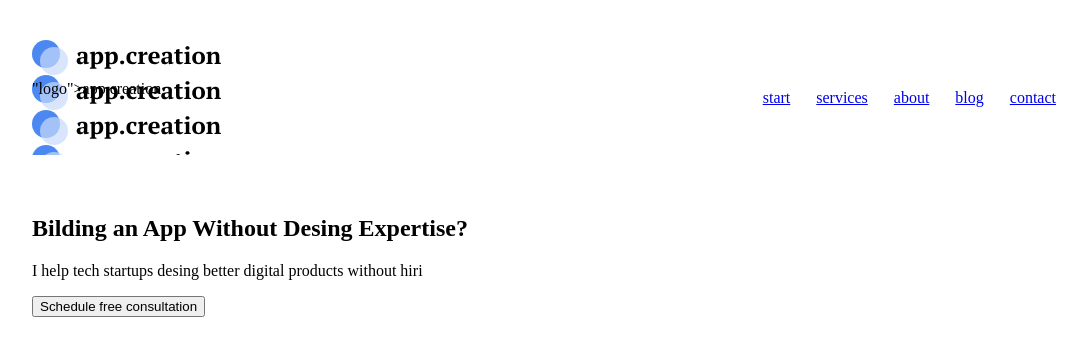
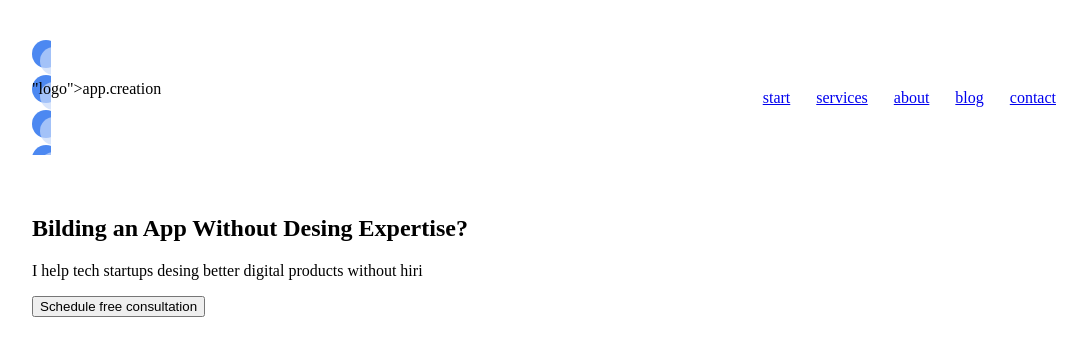
Before and after one commit to proxkatrin/New-Project, a plain HTML site: page Index.html in a window 1280 px wide. Shown: the whole page, without its empty margins (96-1183 px from the left). Drawn offline with Linux system fonts and the light colour scheme; a web font is replaced by a local one.

Commit message:
Update style.css
изменение размера logo

```diff
--- a/style.css
+++ b/style.css
@@ -11,7 +11,7 @@ body {
  .logo{
    padding: 40px 0;
    /* font: bold 24px/31px pt_serif, arial, helvetica, sans-serif;*/
-   width: 190px;
+   width: 19px;
    height: 35px;
    background: url('img/logo.svg');
  }
```
